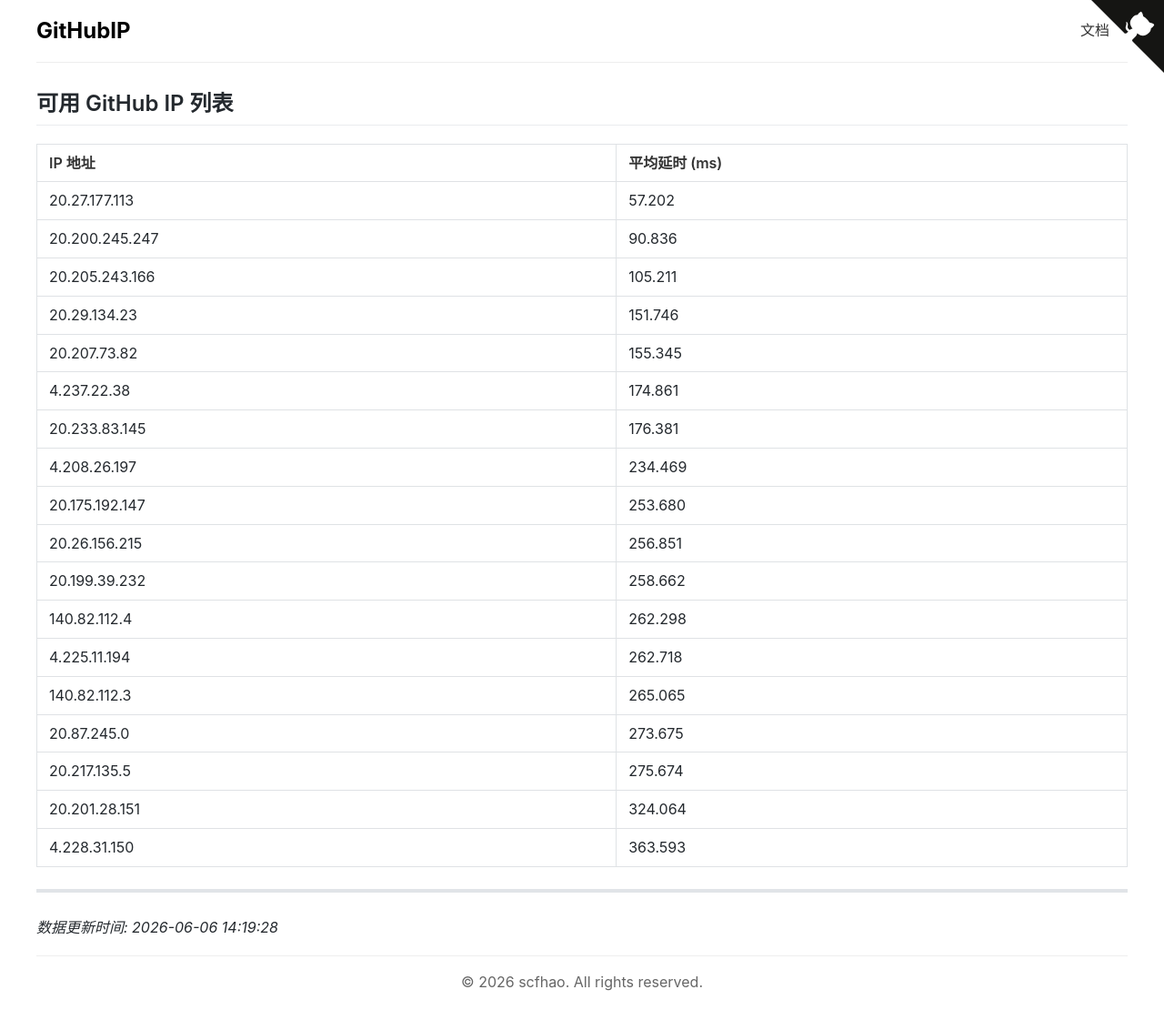
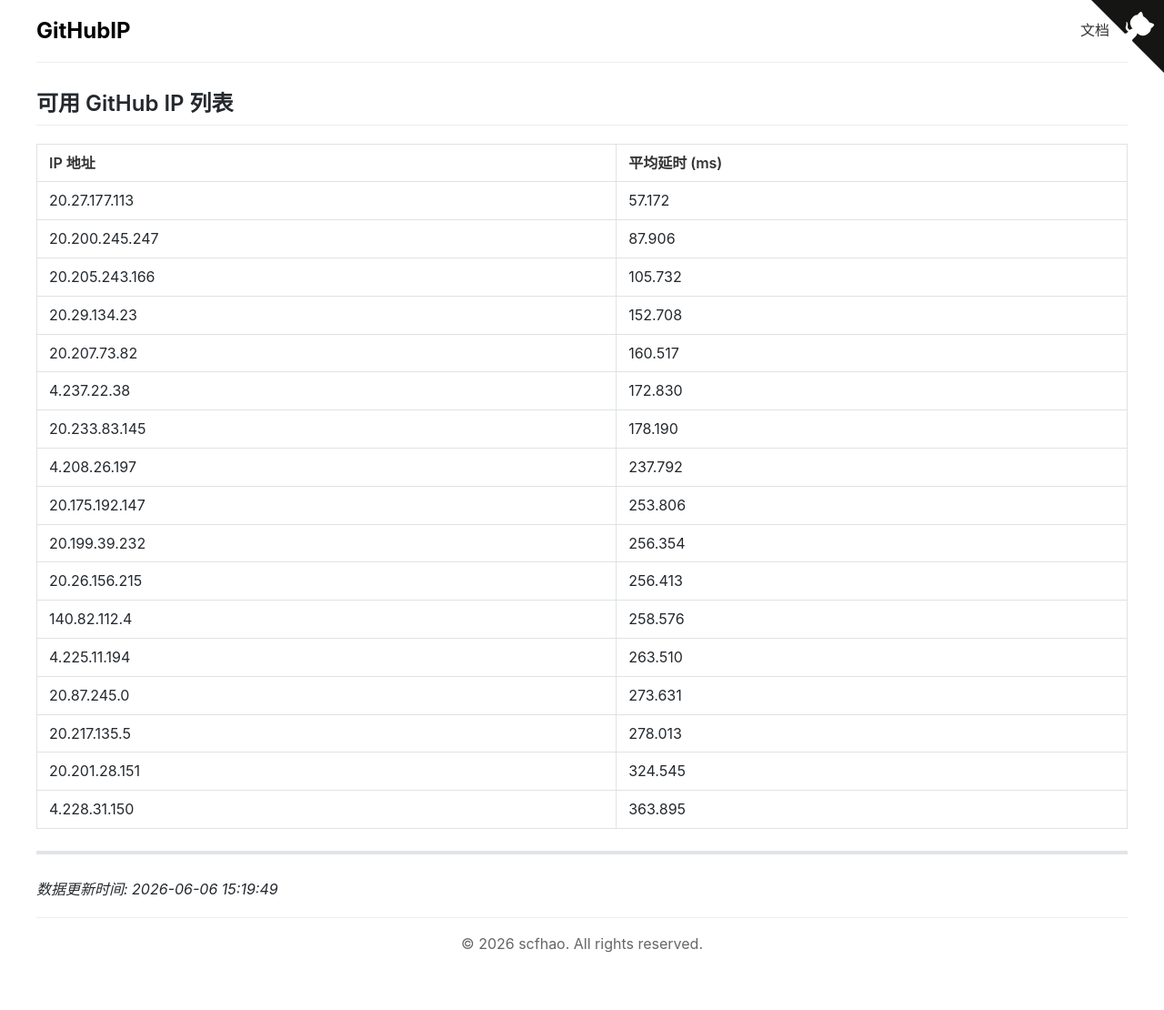
Before and after one commit to scfhao/GitHubIP, a Jekyll site: the page built from index.md, in a window 1280 px wide. Shown: the whole page at 91% size. Built offline with Jekyll 4.4.1, drawn with Linux system fonts in a browser that asks for light colours; after the commit the page ends 1068 px from its top, so only the background shows below that.

Commit message:
自动脚本执行 - 2026-06-06 15:19:49

```diff
--- a/index.md
+++ b/index.md
@@ -1,32 +1,31 @@
 ---
 layout: home
 title: GitHub IP 列表
-date: 2026-06-06 14:19:28
+date: 2026-06-06 15:19:49
 ---
 
 ## 可用 GitHub IP 列表
 
 | IP 地址 | 平均延时 (ms) |
 |---------|--------------|
-| 20.27.177.113 | 57.202 |
-| 20.200.245.247 | 90.836 |
-| 20.205.243.166 | 105.211 |
-| 20.29.134.23 | 151.746 |
-| 20.207.73.82 | 155.345 |
-| 4.237.22.38 | 174.861 |
-| 20.233.83.145 | 176.381 |
-| 4.208.26.197 | 234.469 |
-| 20.175.192.147 | 253.680 |
-| 20.26.156.215 | 256.851 |
-| 20.199.39.232 | 258.662 |
-| 140.82.112.4 | 262.298 |
-| 4.225.11.194 | 262.718 |
-| 140.82.112.3 | 265.065 |
-| 20.87.245.0 | 273.675 |
-| 20.217.135.5 | 275.674 |
-| 20.201.28.151 | 324.064 |
-| 4.228.31.150 | 363.593 |
+| 20.27.177.113 | 57.172 |
+| 20.200.245.247 | 87.906 |
+| 20.205.243.166 | 105.732 |
+| 20.29.134.23 | 152.708 |
+| 20.207.73.82 | 160.517 |
+| 4.237.22.38 | 172.830 |
+| 20.233.83.145 | 178.190 |
+| 4.208.26.197 | 237.792 |
+| 20.175.192.147 | 253.806 |
+| 20.199.39.232 | 256.354 |
+| 20.26.156.215 | 256.413 |
+| 140.82.112.4 | 258.576 |
+| 4.225.11.194 | 263.510 |
+| 20.87.245.0 | 273.631 |
+| 20.217.135.5 | 278.013 |
+| 20.201.28.151 | 324.545 |
+| 4.228.31.150 | 363.895 |
 
 ---
 
-*数据更新时间: 2026-06-06 14:19:28*
+*数据更新时间: 2026-06-06 15:19:49*
```
